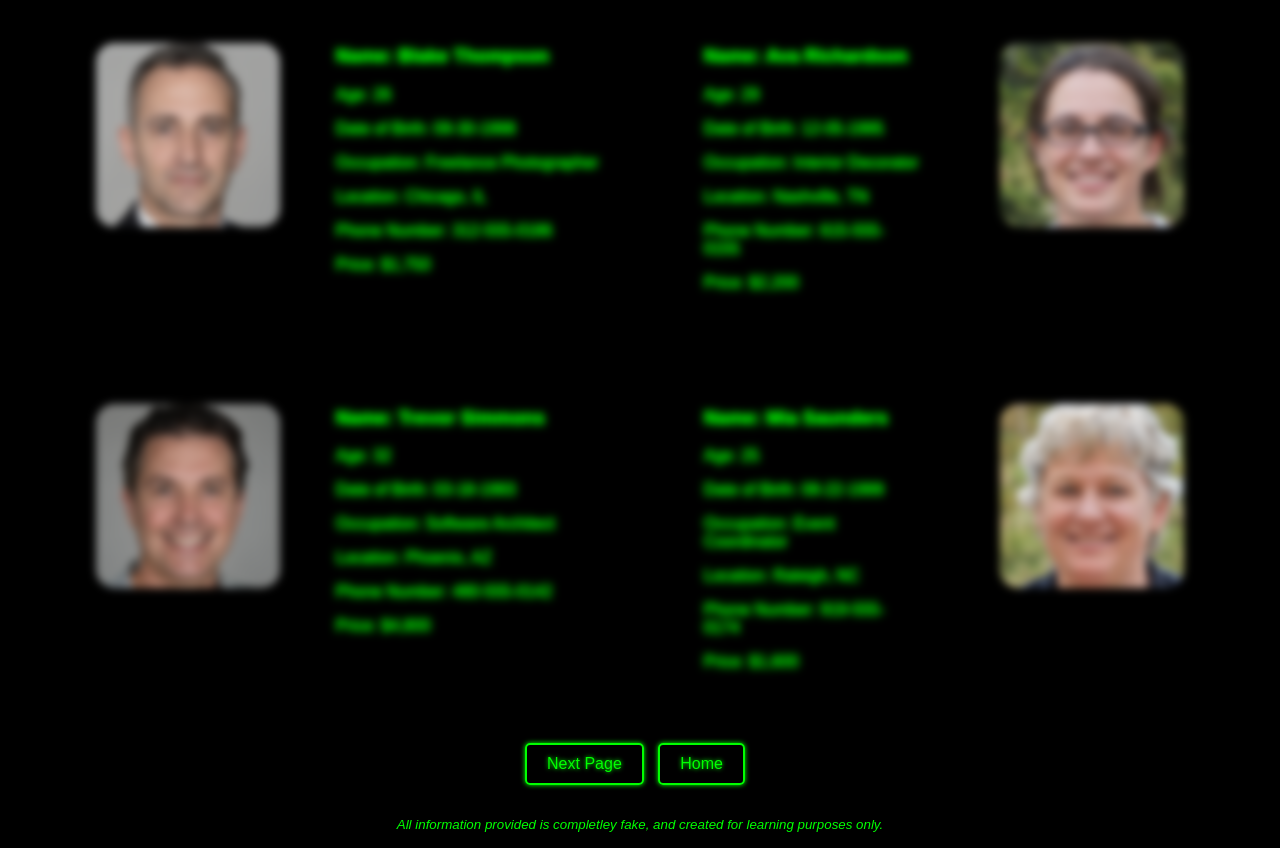
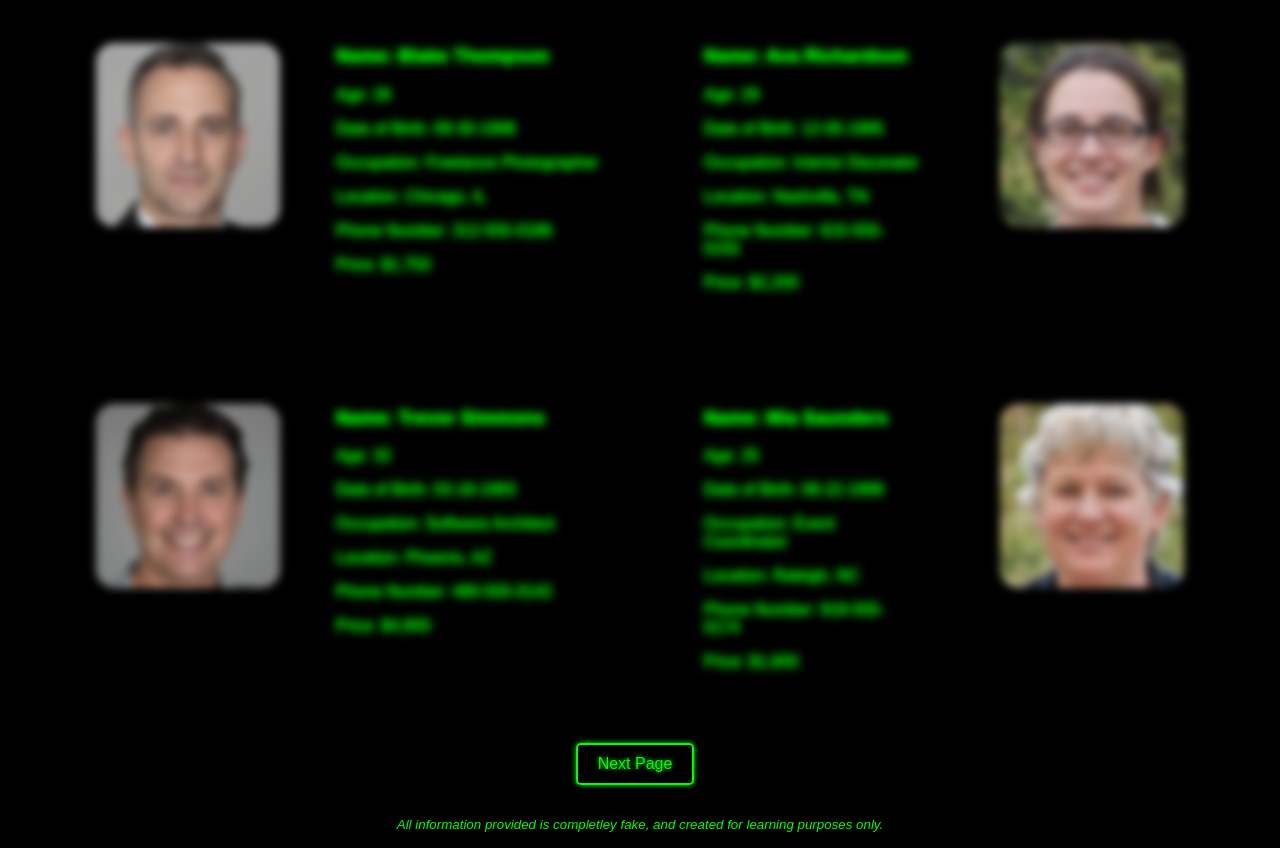
Before and after one commit to EmmettWalthers/cart-211, a plain HTML site: page information.html in a window 1280 px wide. Shown: the part 1608-2456 px from the top of the page. Drawn offline with Linux system fonts and the light colour scheme; a web font is replaced by a local one.

Commit message:
Removed Button

```diff
--- a/information.html
+++ b/information.html
@@ -187,7 +187,6 @@
     <div class="button-container">
       <div class="page-button-top">
         <a href="terms-conditions.html"><button>Next Page</button></a>
-        <a href="index.html"><button>Home</button></a>
       </div>
     </div>
   </main>
```
